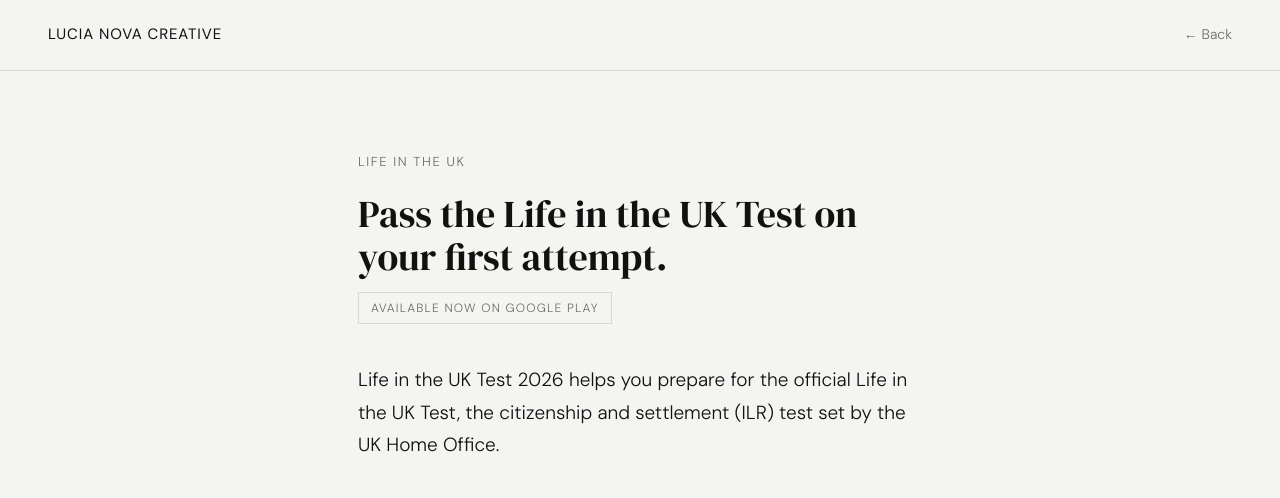
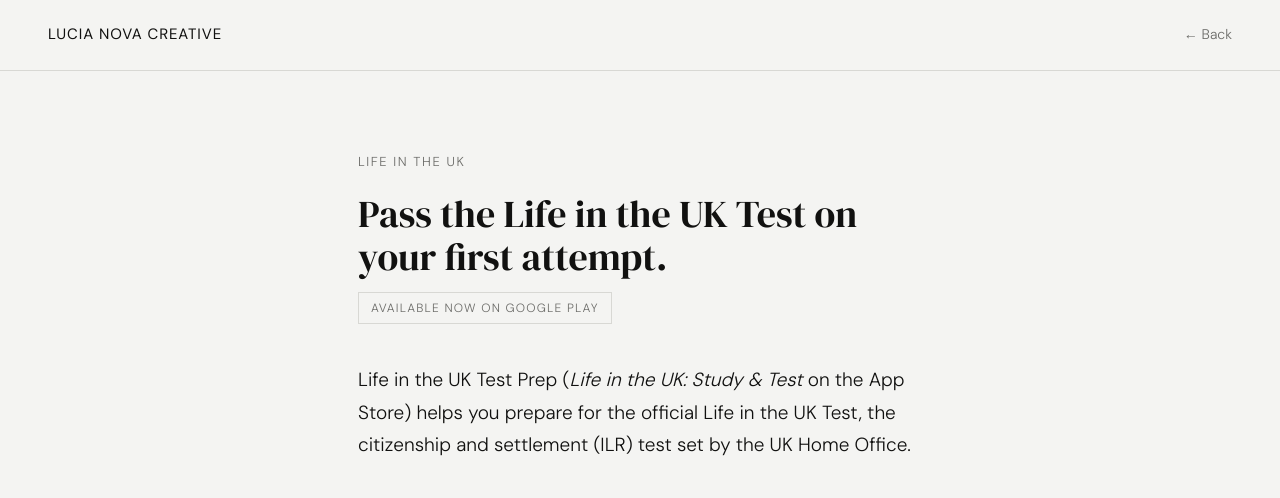
Before and after one commit to ertugrulyilmaz/lucianova-website, a plain HTML site: page life-in-the-uk/index.html in a window 1280 px wide. Shown: the top 498 px of the page. Drawn offline with Linux system fonts and the light colour scheme.

Commit message:
life in the uk: use store app names (#2)

```diff
--- a/life-in-the-uk/index.html
+++ b/life-in-the-uk/index.html
@@ -3,9 +3,9 @@
 <head>
   <meta charset="UTF-8">
   <meta name="viewport" content="width=device-width, initial-scale=1.0">
-  <title>Life in the UK Test 2026</title>
+  <title>Life in the UK Test Prep</title>
   <meta name="description" content="Prepare for the official Life in the UK Test for British citizenship and settlement (ILR). Practice questions and mock tests that work offline, with no account.">
-  <meta property="og:title" content="Life in the UK Test 2026">
+  <meta property="og:title" content="Life in the UK Test Prep">
   <meta property="og:description" content="Prepare for the official Life in the UK Test for British citizenship and settlement (ILR). Practice questions and mock tests that work offline, with no account.">
   <meta property="og:type" content="website">
   <meta property="og:url" content="https://lucianovacreative.com/life-in-the-uk/">
@@ -167,7 +167,7 @@
     <p class="eyebrow">Life in the UK</p>
     <h1>Pass the Life in the UK Test on your first attempt.</h1>
     <p class="status">Available now on Google Play</p>
-    <p class="lead">Life in the UK Test 2026 helps you prepare for the official Life in the UK Test, the citizenship and settlement (ILR) test set by the UK Home Office.</p>
+    <p class="lead">Life in the UK Test Prep (<em>Life in the UK: Study &amp; Test</em> on the App Store) helps you prepare for the official Life in the UK Test, the citizenship and settlement (ILR) test set by the UK Home Office.</p>
 
     <div class="badges">
       <a class="badge" href="https://play.google.com/store/apps/details?id=com.lucianovacreative.lifeintheuk&referrer=utm_source%3Dwebsite%26utm_medium%3Dbadge%26utm_campaign%3Dlanding_page">
```
Also changed, not shown: index.html (+1 -1 lines), life-in-the-uk/privacy.html (+1 -1 lines).
